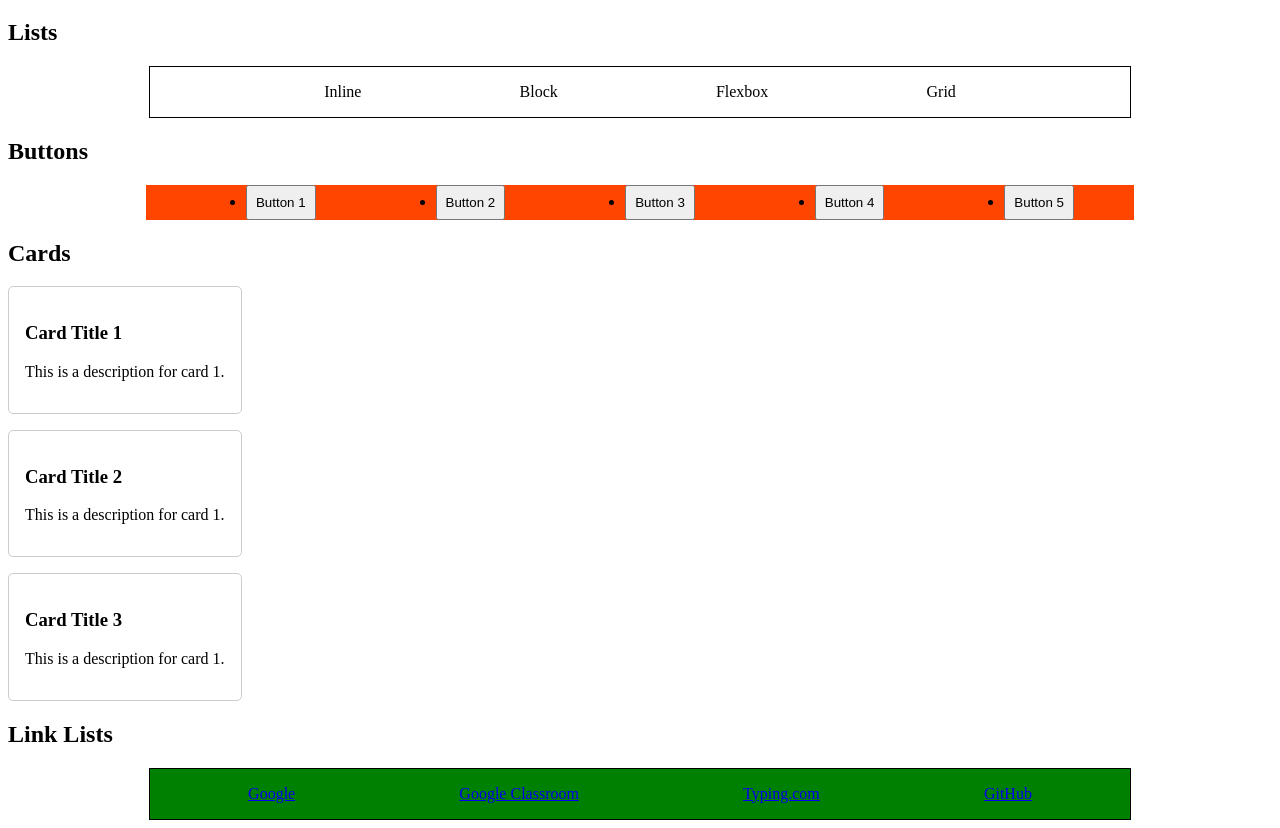
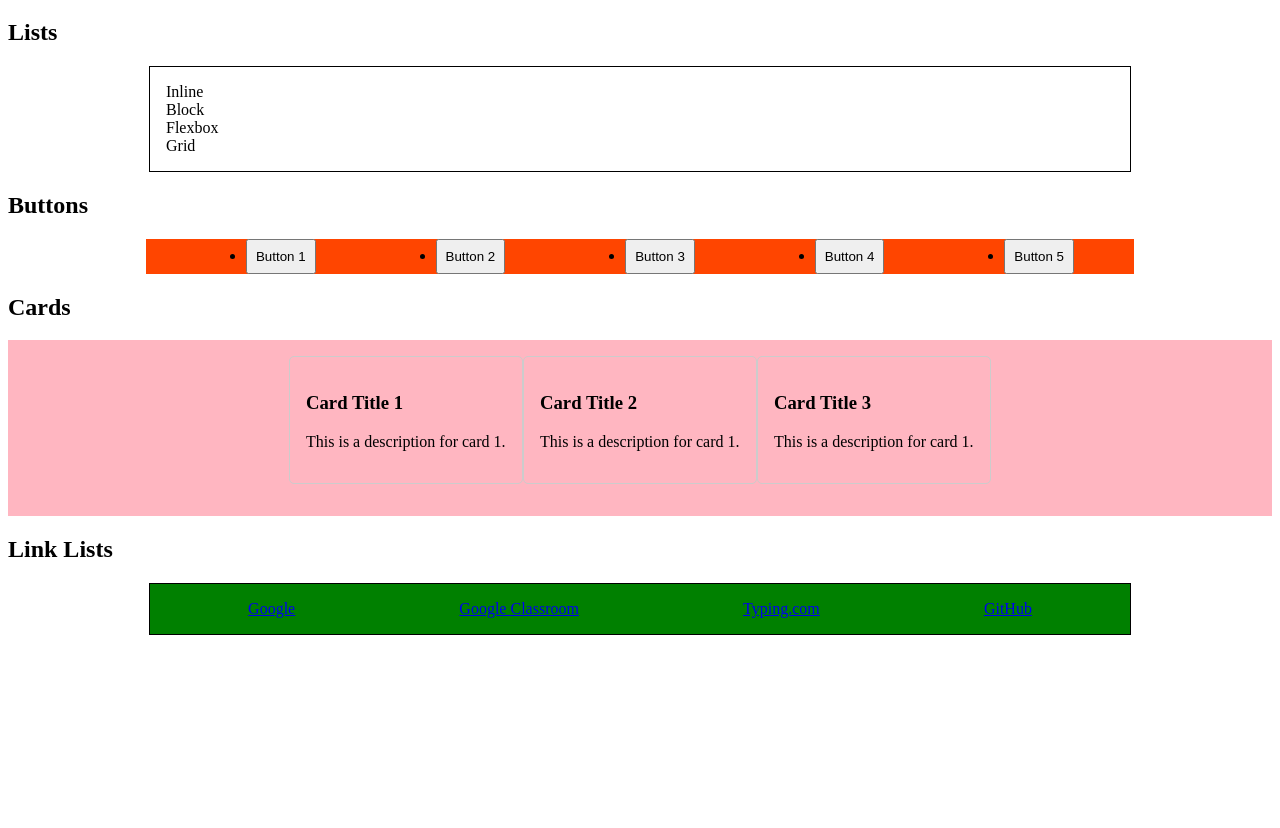
Before and after one commit to agaon-s567-cyber/agaona032025, a plain HTML site: page Demos/Flexbox001/flexbox_justify_content_application.html in a window 1280 px wide. Shown: the part 61-889 px from the top of the page. After the commit the page ends 800 px from the top, so only its background shows below. Drawn offline with Linux system fonts and the light colour scheme.

Commit message:
inital commit

```diff
--- a/Demos/Flexbox001/flexbox_justify_content_application.html
+++ b/Demos/Flexbox001/flexbox_justify_content_application.html
@@ -31,15 +31,15 @@
         }
         ul#list
         {
-            display: flex;
+            display: block;
             list-style-type: none;
             border: 1px solid black;
             padding: 1rem;
             width: 75%;
             margin: auto;
-            justify-content: space-evenly;
+            justify-content: space-around;
         }
-        #buttons
+        #fbbuttons
         {
             display: flex;
             justify-content: space-around;
@@ -47,11 +47,12 @@
             width: 75%;
             margin: auto;
         }
-        #cards
+        div#cards
         {
             display: flex;
-            flex-direction: row;
-            justify-content: space-around;
+            padding: 1rem;
+            justify-content: center;
+            background-color: lightpink;
         }
         #link
         {
@@ -80,7 +81,7 @@
 
 
     <h2>Buttons</h2>
-    <ul id="buttons">
+    <ul id="fbbuttons">
     <li><button type="button">Button 1</button></li>
     <li><button type="button">Button 2</button></li>
     <li><button type="button">Button 3</button></li>
@@ -90,6 +91,7 @@
 
 
     <h2>Cards</h2>
+<div id="cards">
         <div class="card">
             <h3>Card Title 1</h3>
             <p>This is a description for card 1.</p>
@@ -103,6 +105,7 @@
             <p>This is a description for card 1.</p>
         </div>
 
+</div>
     <h2>Link Lists</h2>
     <ul id="link">
         <li><a href="https://google.com/">Google</a></li>
```
Also changed, not shown: Nester/nester.html (added, +29 -0 lines). Lines whose indentation alone changed are shown as unchanged.
